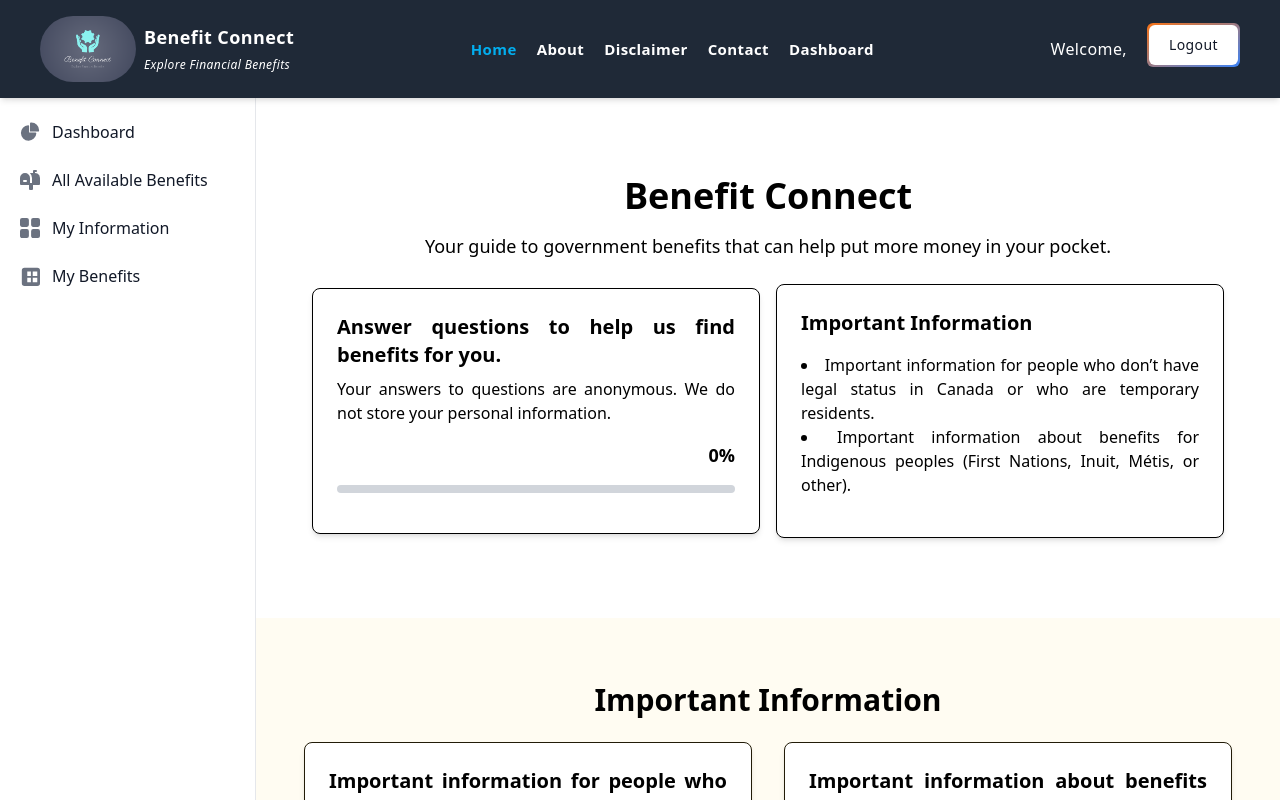
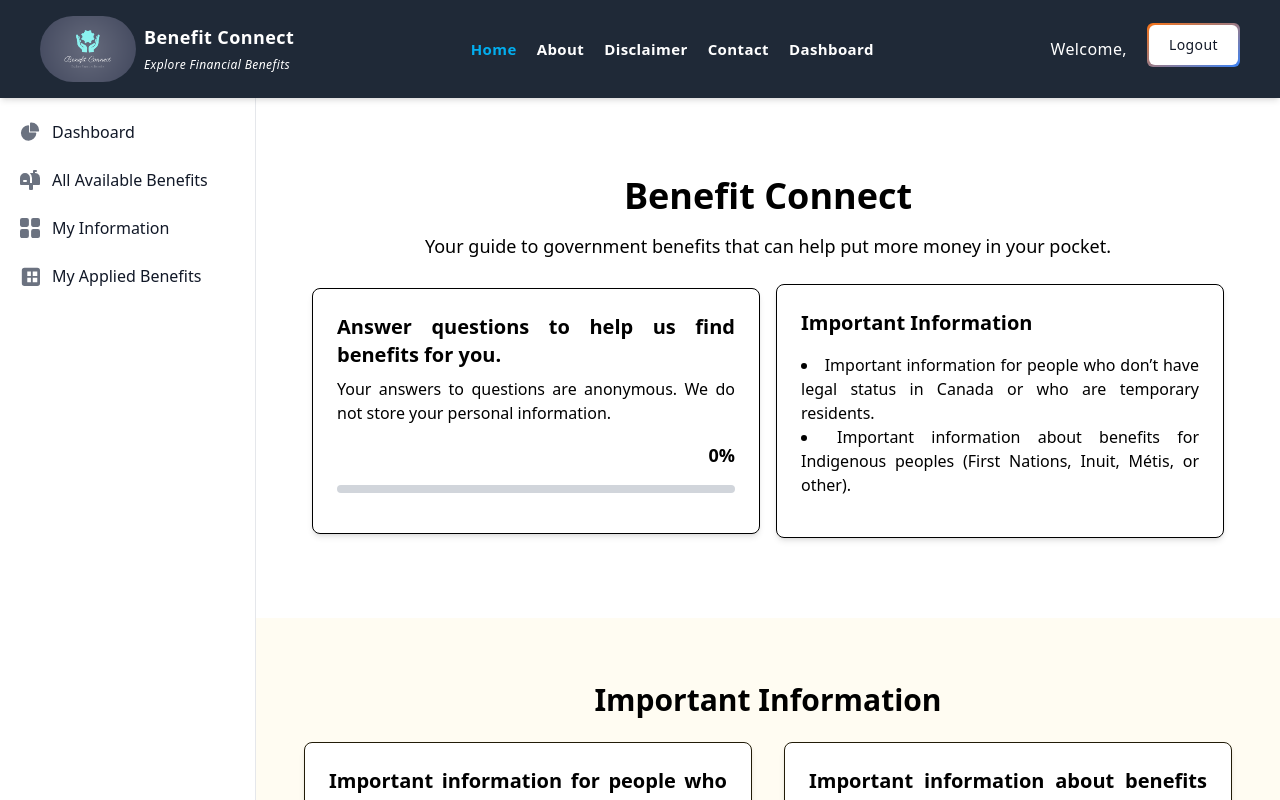
Before and after one commit to Pkarki0/benefit-connect, a React (Vite) app in the folder benefit-connect-client/: page / in a window 1280 px wide. Shown: the top 800 px of the page. Built offline with nearby package versions, Linux system fonts and the light colour scheme; no server answers; sample sign-in values are in the browser's storage; a web font is replaced by a local one.

Commit message:
Removing unused codes

```diff
--- a/benefit-connect-client/src/components/UserDashboard/Sidebar.jsx
+++ b/benefit-connect-client/src/components/UserDashboard/Sidebar.jsx
@@ -79,7 +79,7 @@ const Sidebar = () => {
                 >
                   <path d="M19 2H5a3 3 0 0 0-3 3v14a3 3 0 0 0 3 3h14a3 3 0 0 0 3-3V5a3 3 0 0 0-3-3Zm-7 16H8v-5h4v5Zm0-7H8V6h4v5Zm7 7h-5v-5h5v5Zm0-7h-5V6h5v5Z" />
                 </svg>
-                <span className="ms-3">My Benefits</span>
+                <span className="ms-3">My Applied Benefits</span>
               </Link>
             </li>
           </ul>
--- a/benefit-connect-client/src/components/UserDashboard/UserBenefits.jsx
+++ b/benefit-connect-client/src/components/UserDashboard/UserBenefits.jsx
@@ -52,9 +52,9 @@ const UserBenefits = () => {
     console.log(userBenefits);
   }, [token]);
 
-  const handleActionClick = (id) => {
-    console.log(`Button clicked for row with id: ${id}`);
-  };
+  // const handleActionClick = (id) => {
+  //   console.log(`Button clicked for row with id: ${id}`);
+  // };
 
   if (loading) {
     return (
@@ -91,9 +91,9 @@ const UserBenefits = () => {
               <th className="px-6 py-4 text-left text-sm font-semibold tracking-wide">
                 Status
               </th>
-              <th className="px-6 py-4 text-center text-sm font-semibold tracking-wide">
+              {/* <th className="px-6 py-4 text-center text-sm font-semibold tracking-wide">
                 Action
-              </th>
+              </th> */}
             </tr>
           </thead>
           <tbody>
@@ -120,14 +120,14 @@ const UserBenefits = () => {
                   <td className="border-t border-b border-gray-200 px-6 py-4 text-sm font-medium text-gray-700">
                     {benefit.status ?? "No Status"}
                   </td>
-                  <td className="border-t border-b border-gray-200 px-6 py-4 text-sm text-center">
+                  {/* <td className="border-t border-b border-gray-200 px-6 py-4 text-sm text-center">
                     <button
                       onClick={() => handleActionClick(benefit._id)}
                       className="bg-gradient-to-r from-gray-800 to-gray-900 text-white px-6 py-3 rounded-lg text-sm font-semibold shadow-md hover:shadow-xl transform hover:scale-105 transition-all ease-in-out duration-200 focus:outline-none"
                     >
                       Action
                     </button>
-                  </td>
+                  </td> */}
                 </tr>
               ))}
           </tbody>
```
